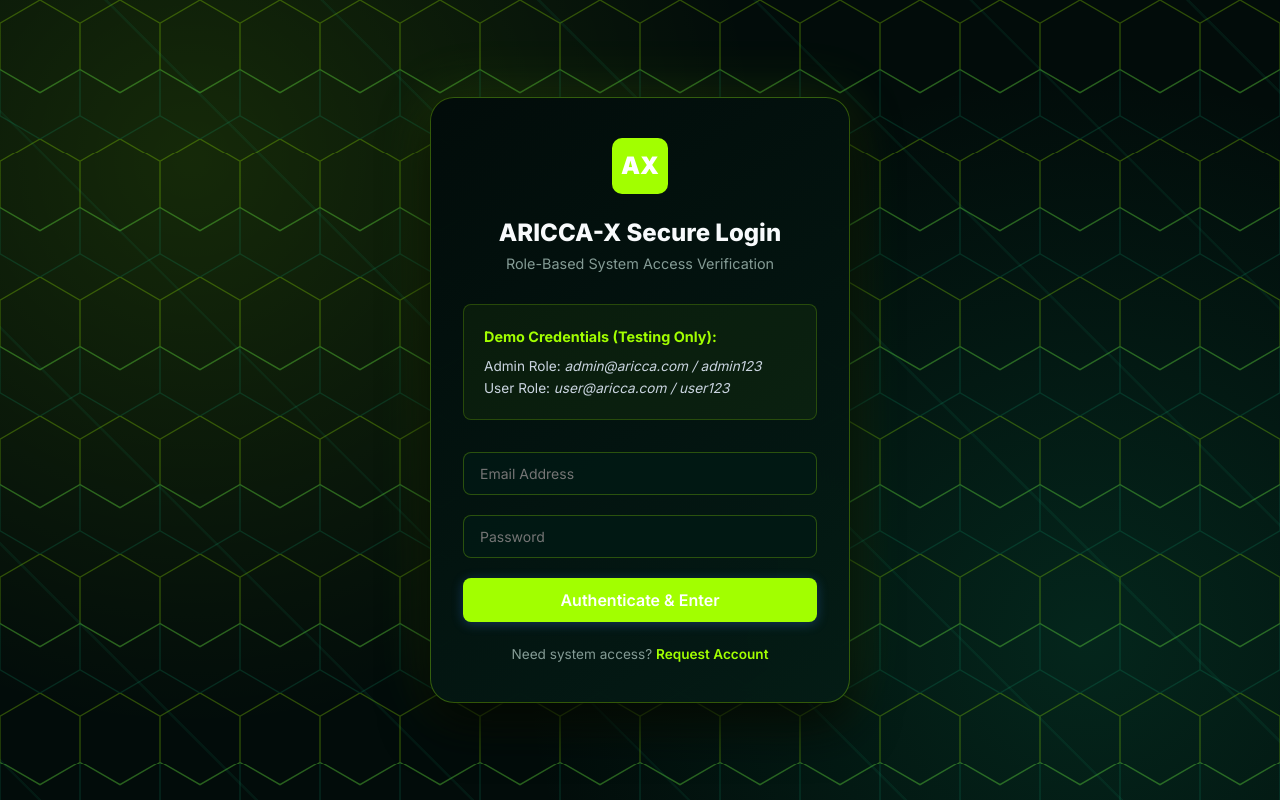
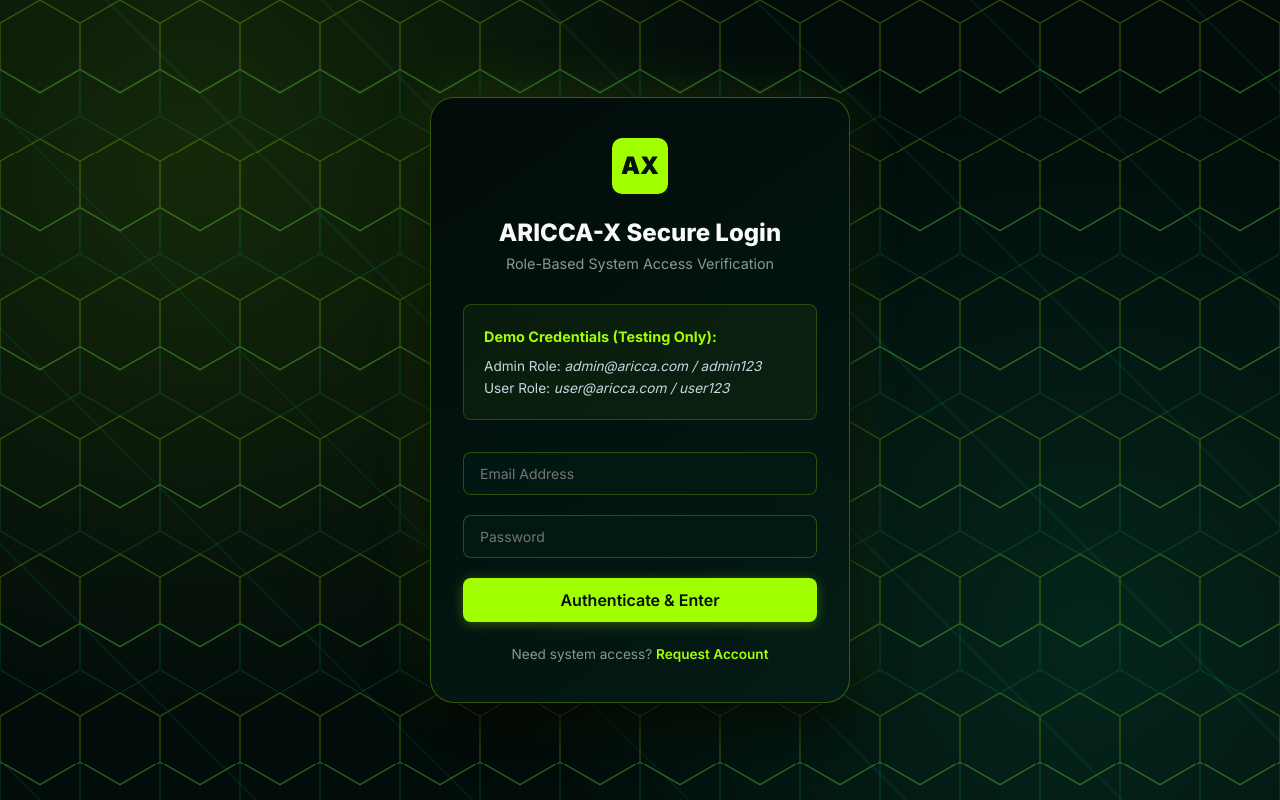
Before and after one commit to Panchadip-128/Copyrights-Patents, a Next.js app in the folder aricca_x/portal/: page / in a window 1280 px wide. Built offline with nearby package versions, Linux system fonts and the light colour scheme.

Commit message:
style: fix poor text contrast on lime green tabs and buttons by using deep teal text

```diff
--- a/aricca_x/portal/src/app/globals.css
+++ b/aricca_x/portal/src/app/globals.css
@@ -100,7 +100,7 @@
             background: var(--accent-blue);
             display: flex; align-items: center; justify-content: center;
             font-size: 1rem; font-weight: 900;
-            color: white;
+            color: #01110d;
         }
         .patent-badge {
             font-size: 0.65rem; font-weight: 600;
@@ -131,8 +131,8 @@
         }
         .nav-tab:hover { color: var(--text-primary); background: rgba(59,130,246,0.08); }
         .nav-tab.active {
-            background: var(--accent-blue); color: white;
-            box-shadow: 0 2px 12px rgba(59,130,246,0.4);
+            background: var(--accent-blue); color: #01110d;
+            box-shadow: 0 2px 12px rgba(162, 255, 0, 0.4);
         }
         .nav-tab svg { width: 16px; height: 16px; }
 
@@ -201,8 +201,8 @@
             display: inline-flex; align-items: center; gap: 8px;
         }
         .btn-primary {
-            background: var(--accent-blue); color: white;
-            box-shadow: 0 2px 12px rgba(59,130,246,0.3);
+            background: var(--accent-blue); color: #01110d;
+            box-shadow: 0 2px 12px rgba(162, 255, 0, 0.3);
         }
         .btn-primary:hover { background: #2563eb; transform: translateY(-1px); box-shadow: 0 4px 16px rgba(59,130,246,0.4); }
         .btn-secondary { background: var(--bg-card); color: var(--text-primary); border: 1px solid var(--border); }
```
